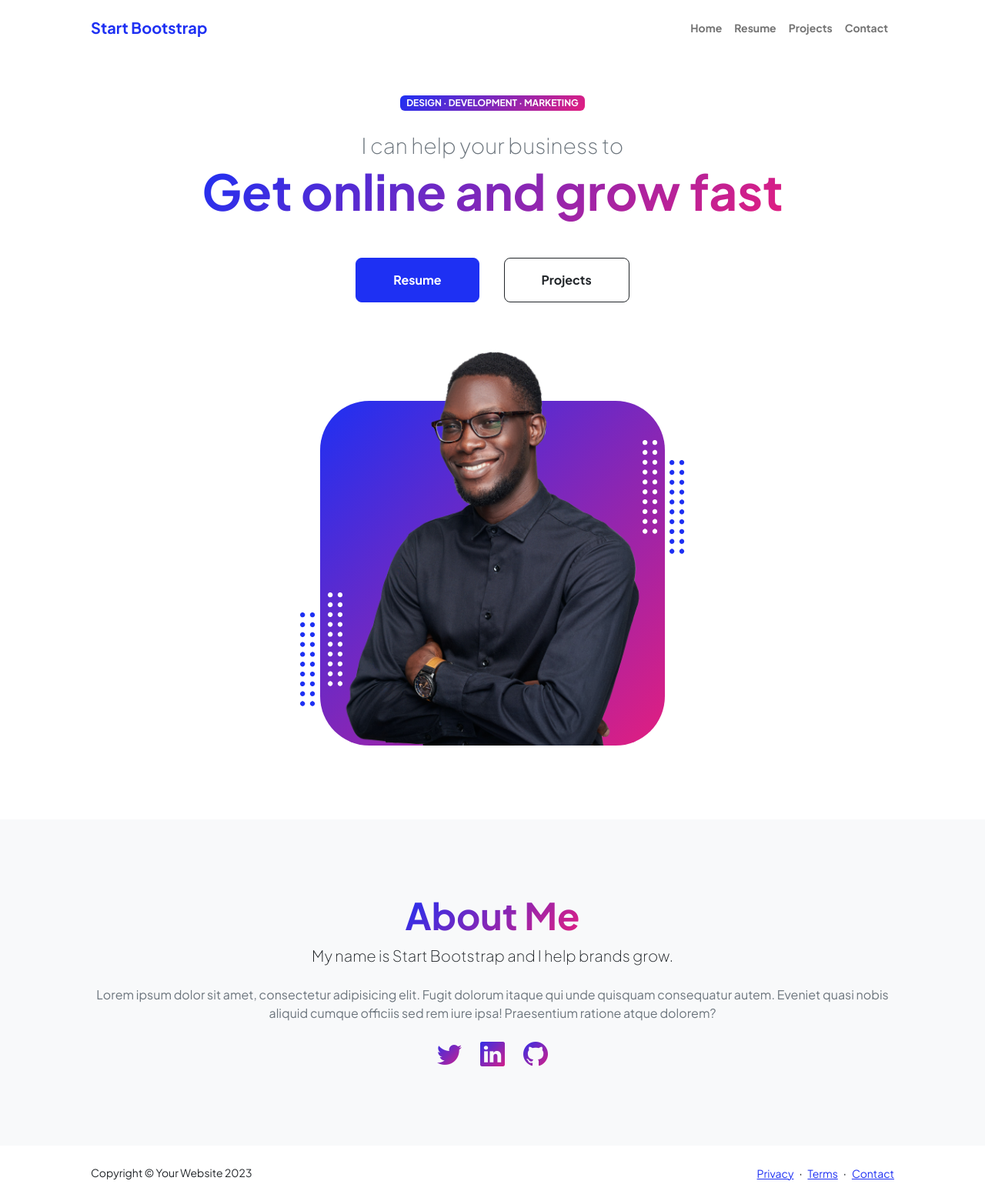
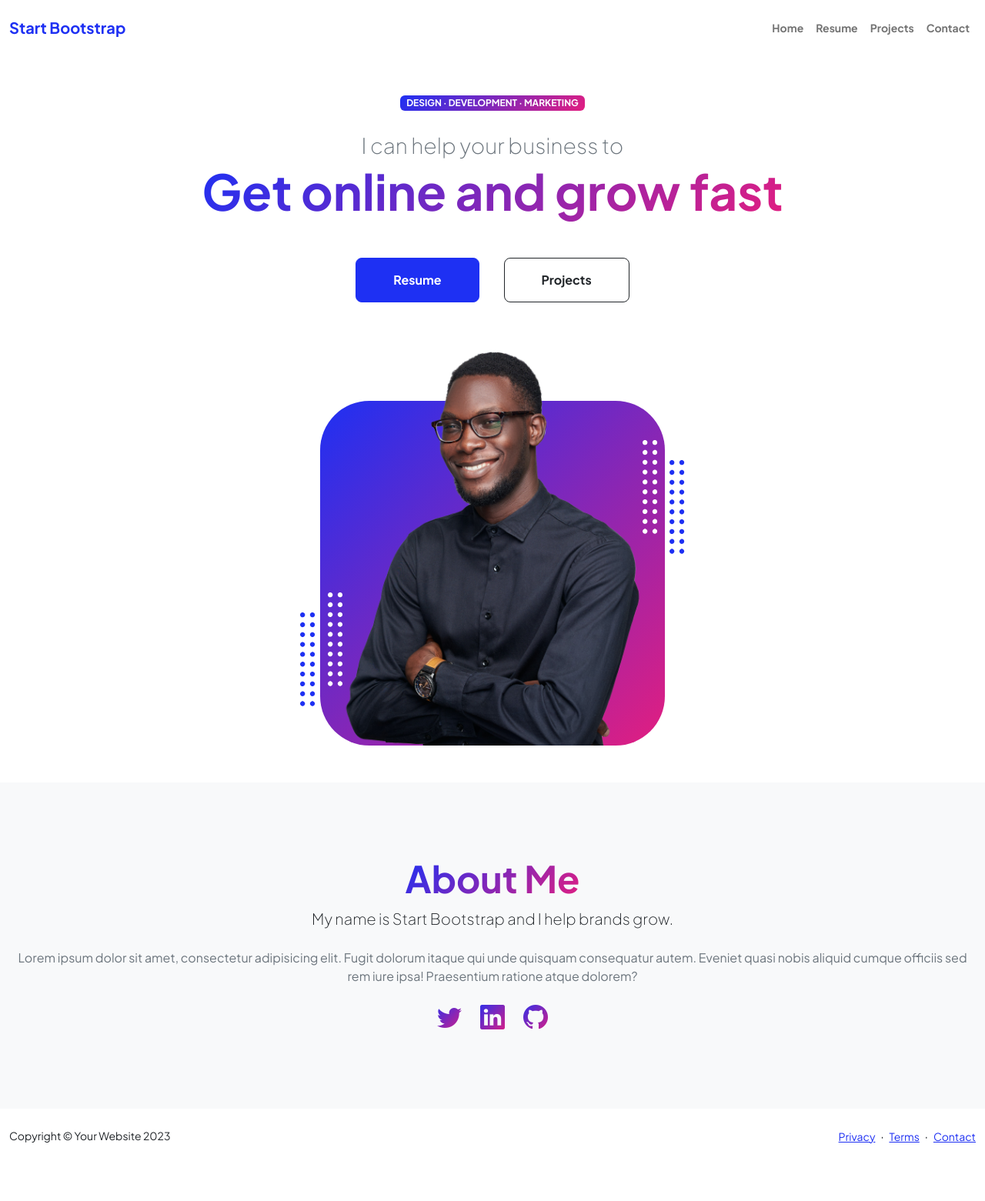
Before and after one commit to Saadqadri/folio, a website: page views/index.html in a window 1280 px wide. Shown: the whole page at 77% size. After the commit the page ends 1513 px from the top, so only its background shows below. Drawn offline with nearby package versions, Linux system fonts and the light colour scheme; files that its build step writes are made by us from their sources; files whose address does not match are found by name.

Commit message:
container-fluid

```diff
--- a/views/index.html
+++ b/views/index.html
@@ -21,7 +21,7 @@
         <main class="flex-shrink-0">
             <!-- Navigation-->
             <nav class="navbar navbar-expand-lg navbar-light bg-white py-3">
-                <div class="container px-5">
+                <div class="container-fluid">
                     <a class="navbar-brand" href="index.html"><span class="fw-bolder text-primary">Start Bootstrap</span></a>
                     <button class="navbar-toggler" type="button" data-bs-toggle="collapse" data-bs-target="#navbarSupportedContent" aria-controls="navbarSupportedContent" aria-expanded="false" aria-label="Toggle navigation"><span class="navbar-toggler-icon"></span></button>
                     <div class="collapse navbar-collapse" id="navbarSupportedContent">
@@ -36,7 +36,7 @@
             </nav>
             <!-- Header-->
             <header class="py-5">
-                <div class="container px-5 pb-5">
+                <div class="container-fluid">
                     <div class="row gx-5 align-items-center">
                         <div class="col-xxl-5">
                             <!-- Header text content-->
@@ -177,7 +177,7 @@
             </header>
             <!-- About Section-->
             <section class="bg-light py-5">
-                <div class="container px-5">
+                <div class="container-fluid">
                     <div class="row gx-5 justify-content-center">
                         <div class="col-xxl-8">
                             <div class="text-center my-5">
@@ -197,7 +197,7 @@
         </main>
         <!-- Footer-->
         <footer class="bg-white py-4 mt-auto">
-            <div class="container px-5">
+            <div class="container-fluid">
                 <div class="row align-items-center justify-content-between flex-column flex-sm-row">
                     <div class="col-auto"><div class="small m-0">Copyright &copy; Your Website 2023</div></div>
                     <div class="col-auto">
```
